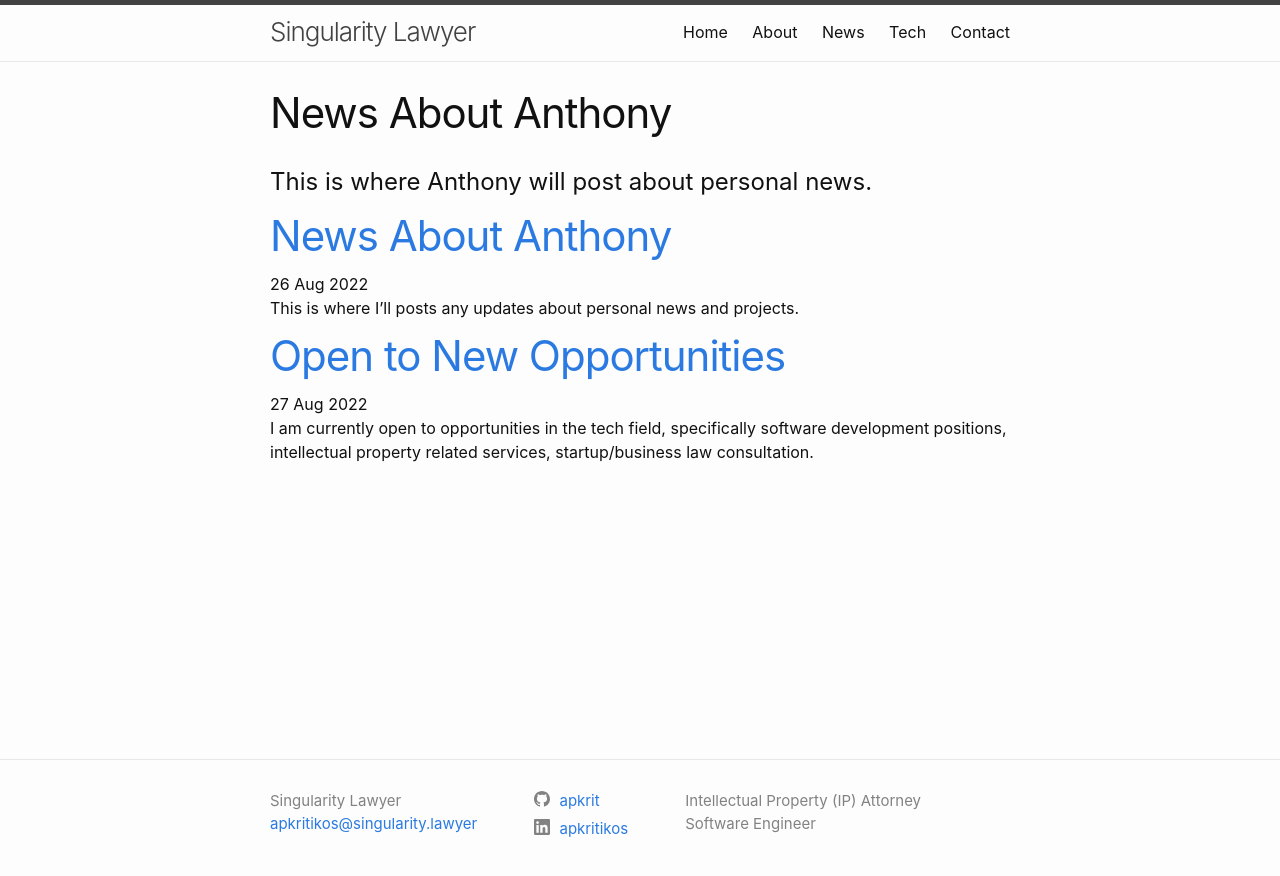
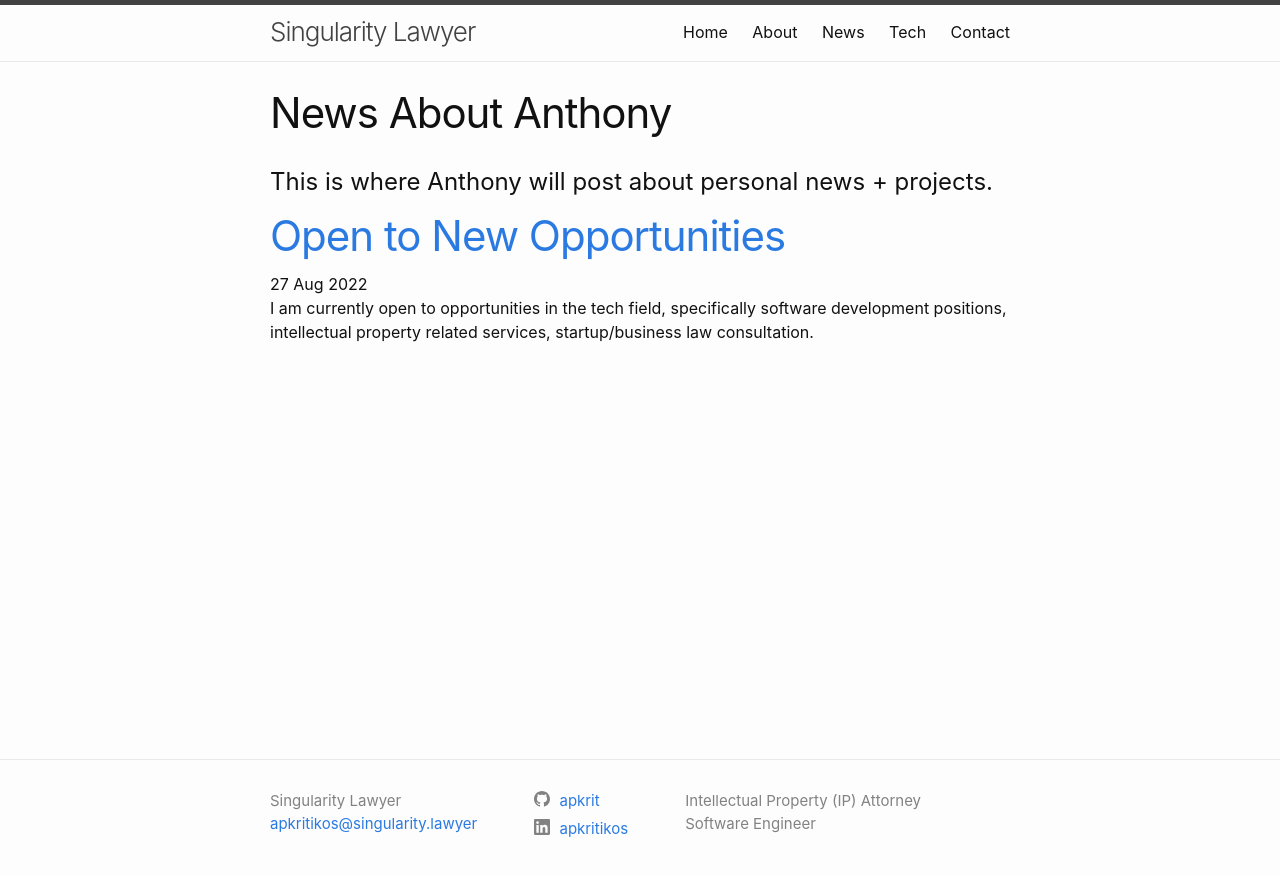
Before and after one commit to apkrit/apkrit.github.io, a Jekyll site: the page built from Categories/news.md, in a window 1280 px wide. Shown: the top 876 px of the page. Built offline with Jekyll 4.4.1, drawn with Linux system fonts in a browser that asks for light colours; the list of posts is cut into pages by our own code.

Commit message:
Fixed posts

```diff
--- a/News/_posts/2022-08-26-news-about-anthony.markdown
+++ /dev/null
@@ -1,7 +0,0 @@
----
-layout: post
-title:  "News About Anthony"
-date:   2022-08-26 18:25:27 +0000
-category: invisible
----
-This is where I'll posts any updates about personal news and projects.
--- a/_sass/minima/_layout.scss
+++ b/_sass/minima/_layout.scss
@@ -27,7 +27,7 @@
 .site-nav {
   float: right;
   line-height: $base-line-height * $base-font-size * 2.25;
-  z-index: 9001;
+  z-index: 1;
 
   .nav-trigger {
       display: none;
```
Also changed, not shown: Categories/news.md (+1 -1 lines), Tech/_posts/2022-08-26-latest-tech-advancements.markdown (deleted, +0 -7 lines), Drafts/_posts/2022-08-30-immortal-authors-copyright-duration.markdown (renamed from Tech/_posts/2022-08-30-immortal-authors-copyright-duration.markdown).
